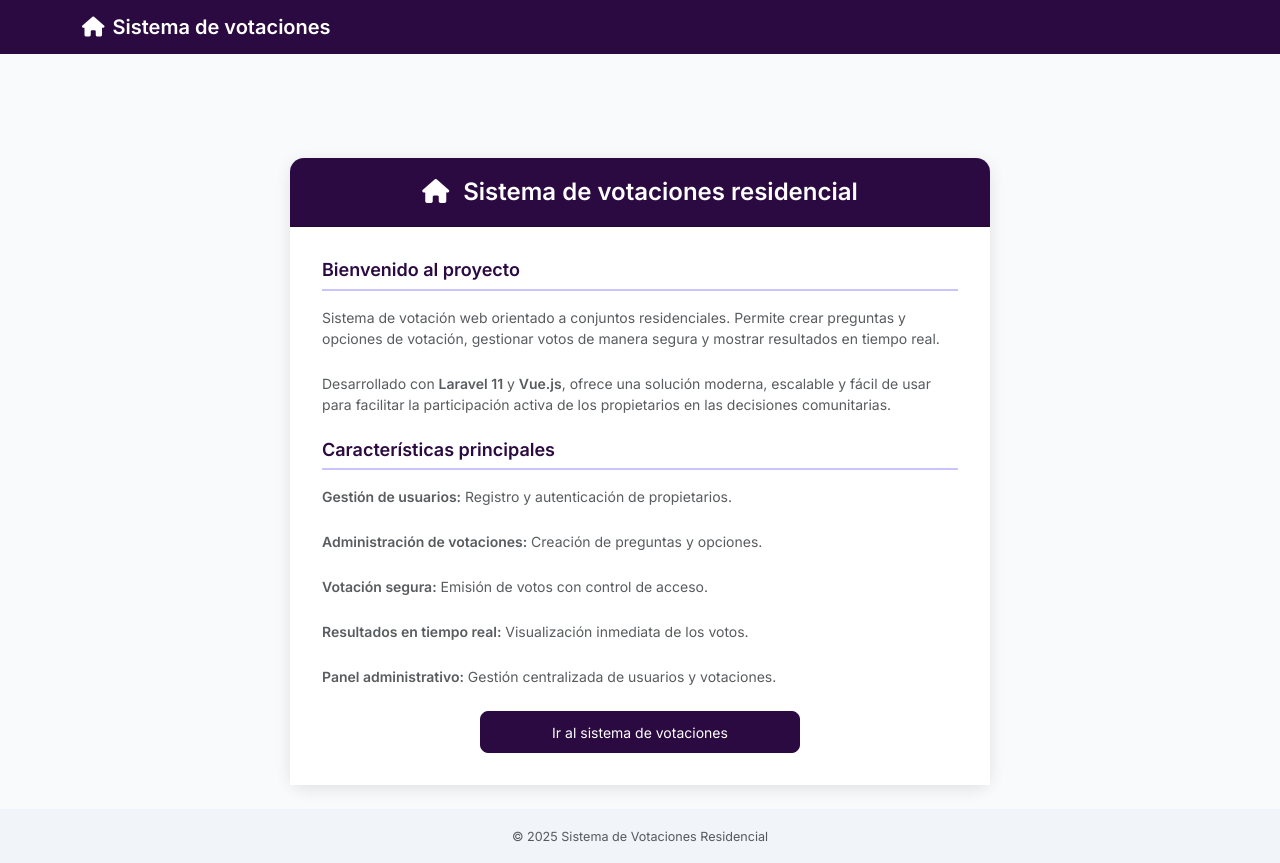
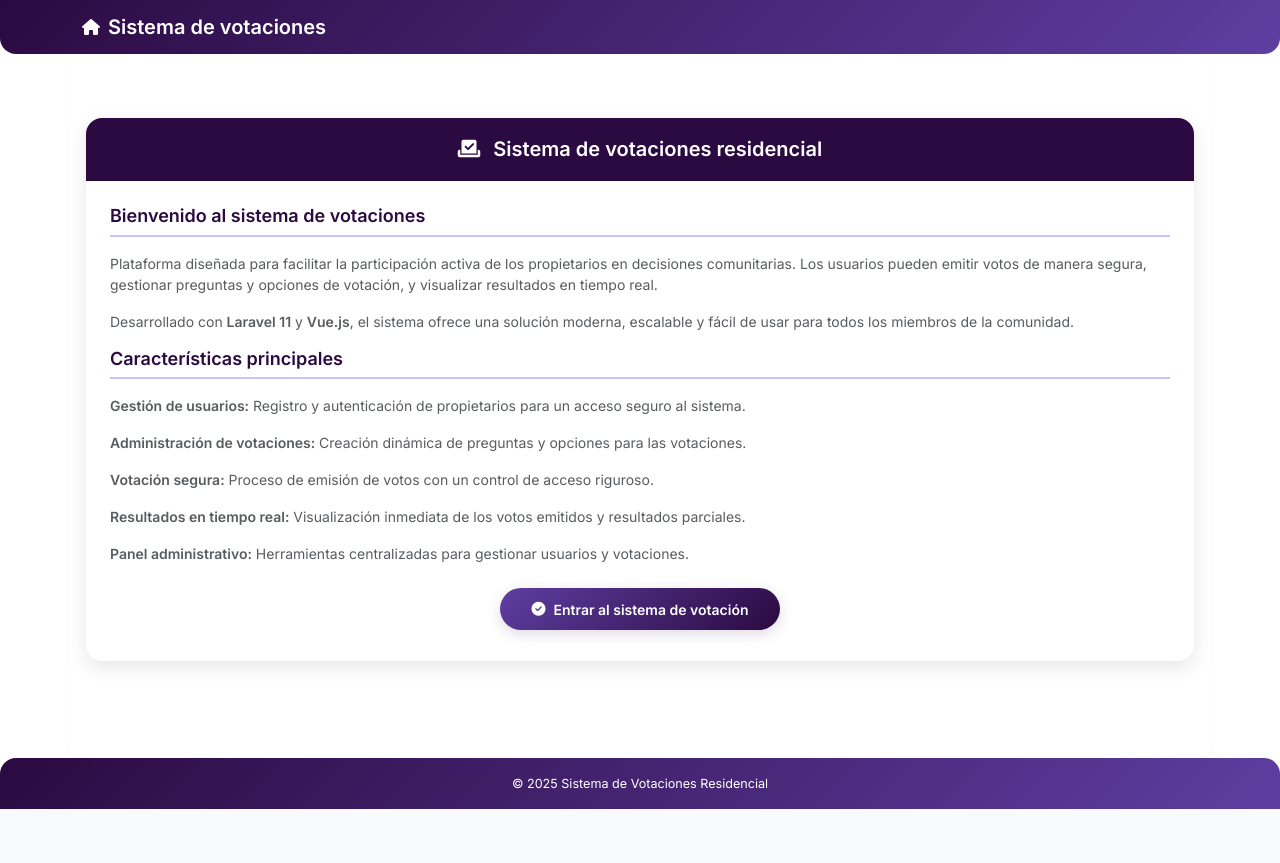
Before and after one commit to josetresdev/residential-voting-frontend, a Vue app: page / in a window 1280 px wide. After the commit the page ends 809 px from the top, so only its background shows below. Built offline with nearby package versions, Linux system fonts and the light colour scheme.

Commit message:
Dashboard menu size

```diff
--- a/src/App.vue
+++ b/src/App.vue
@@ -1,9 +1,12 @@
 <template>
   <div id="app" class="app-wrapper">
     <nav class="navbar-custom">
-      <div class="container-fluid">
+      <div
+        class="container-fluid d-flex justify-content-between align-items-center"
+      >
         <router-link to="/" class="navbar-brand d-flex align-items-center">
-          <i class="fas fa-house me-2"></i> Sistema de votaciones
+          <i class="fas fa-house me-2"></i>
+          <span>Sistema de votaciones</span>
         </router-link>
       </div>
     </nav>
@@ -12,8 +15,8 @@
       <router-view />
     </main>
 
-    <footer class="footer">
-      <small class="text-muted">© 2025 Sistema de Votaciones Residencial</small>
+    <footer class="footer text-center">
+      <small class="text-white">© 2025 Sistema de Votaciones Residencial</small>
     </footer>
   </div>
 </template>
@@ -24,7 +27,82 @@ export default {
 };
 </script>
 
-<!-- Importar el archivo SCSS -->
-<style lang="scss" scoped>
-@import '@/assets/styles/App.scss'; /* Ajusta la ruta según tu estructura de carpetas */
+<style scoped lang="scss">
+@import '@/assets/styles/App.scss';
+
+#app,
+.app-wrapper {
+  font-family: 'Inter', sans-serif;
+  background-color: #ffffff;
+  height: 100%;
+  display: flex;
+  flex-direction: column;
+}
+
+.navbar-custom {
+  background: linear-gradient(135deg, #2b0a41, #5e3ea1);
+  padding: 0.75rem 1rem;
+  color: white;
+  box-shadow: none;
+  border-radius: 0 0 16px 16px;
+
+  .container-fluid {
+    width: 100%;
+    max-width: 1140px;
+    margin-left: auto;
+    margin-right: auto;
+    display: flex;
+    align-items: center;
+    justify-content: space-between;
+    flex-wrap: wrap;
+  }
+
+  .navbar-brand {
+    font-size: 1.25rem;
+    font-weight: 600;
+    color: #fff;
+    text-decoration: none;
+    display: flex;
+    align-items: center;
+    transition: opacity 0.3s ease;
+
+    i {
+      margin-right: 0.5rem;
+      font-size: 1rem;
+    }
+
+    &:hover {
+      opacity: 0.9;
+    }
+  }
+}
+
+.main-content {
+  flex-grow: 1;
+  padding: 2rem 1rem;
+  background-color: #ffffff;
+  border-radius: 12px;
+  box-shadow: 0 2px 6px rgba(0, 0, 0, 0.03);
+  max-width: 1140px;
+  margin: 0 auto;
+}
+
+.footer {
+  background: linear-gradient(135deg, #2b0a41, #5e3ea1);
+  text-align: center;
+  padding: 1em;
+  color: white;
+  font-size: 0.9rem;
+  box-shadow: none;
+  border-radius: 16px 16px 0 0;
+  width: 100%;
+}
+
+.text-white {
+  color: white;
+}
+
+.me-2 {
+  margin-right: 0.5rem;
+}
 </style>
--- a/src/assets/styles/App.scss
+++ b/src/assets/styles/App.scss
@@ -1,20 +1,29 @@
+html,
+body,
 #app,
 .app-wrapper {
+  margin: 0;
+  padding: 0;
+  height: 100%;
+  background-color: #ffffff;
+}
+
+.app-wrapper {
   font-family: 'Inter', sans-serif;
-  background-color: #f9fafb;
-  min-height: 100vh;
   display: flex;
   flex-direction: column;
 }
 
-.navbar-custom {
-  background-color: #2b0a41;
+.navbar-customized {
+  background: linear-gradient(135deg, #2b0a41, #5e3ea1);
   padding: 0.75rem 1rem;
   color: white;
+  box-shadow: none;
+  border-radius: 0 0 16px 16px;
 
   .container-fluid {
     width: 100%;
-    max-width: 1140px;
+    max-width: 100%;
     margin-left: auto;
     margin-right: auto;
     display: flex;
@@ -30,36 +39,27 @@
     text-decoration: none;
     display: flex;
     align-items: center;
+    transition: opacity 0.3s ease;
 
     i {
       margin-right: 0.5rem;
+      font-size: 1rem;
     }
 
     &:hover {
-      opacity: 0.85;
+      opacity: 0.9;
     }
   }
 }
 
-.d-flex {
-  display: flex;
-}
-.flex-column {
-  flex-direction: column;
-}
-.align-items-center {
-  align-items: center;
-}
-.ms-auto {
-  margin-left: auto;
-}
-.me-2 {
-  margin-right: 0.5rem;
-}
-
 .main-content {
   flex-grow: 1;
-  padding: 1.5rem;
+  padding: 2rem 1rem;
+  background-color: #ffffff;
+  border-radius: 12px;
+  box-shadow: 0 2px 6px rgba(0, 0, 0, 0.03);
+  max-width: 100%;
+  margin: 0 auto;
 }
 
 .footer {
@@ -68,8 +68,88 @@
   padding: 1rem;
   color: #6b7280;
   font-size: 0.9rem;
+  box-shadow: none;
+}
+
+.card {
+  width: 100%;
+  max-width: 100%;
+  border-radius: 16px;
+  box-shadow: 0 6px 20px rgba(0, 0, 0, 0.1);
+  border: none;
+  background-color: #ffffff;
+  margin-bottom: 0;
+}
+
+.card-header {
+  background-color: #2b0a41;
+  color: #ffffff;
+  text-align: center;
+  font-size: 1.25rem;
+  font-weight: 600;
+  padding: 1rem;
+  border-radius: 16px 16px 0 0;
+}
+
+.card-body {
+  padding: 1.5rem;
+  color: #6c757d;
+  flex: 1;
+  overflow-y: auto;
+  margin-bottom: 0;
+}
+
+.section-title {
+  font-size: 1.125rem;
+  font-weight: 600;
+  color: #2b0a41;
+  margin-bottom: 1rem;
+  border-bottom: 2px solid #c9c3ff;
+  padding-bottom: 0.5rem;
 }
 
 .text-muted {
+  font-size: 0.875rem;
+  margin-bottom: 1rem;
   color: #6c757d;
 }
+
+ul li {
+  margin-bottom: 0.5rem;
+  font-size: 0.9rem;
+  color: #4b5563;
+}
+
+.btn {
+  font-size: 0.875rem;
+  padding: 0.65rem 1.4rem;
+  border-radius: 999px;
+  text-decoration: none;
+  display: inline-flex;
+  align-items: center;
+  justify-content: center;
+  gap: 0.5rem;
+  width: 100%;
+  max-width: 280px;
+  transition: all 0.3s ease;
+  font-weight: 600;
+  box-shadow: 0 4px 14px rgba(43, 10, 65, 0.15);
+}
+
+.btn-primary {
+  background: linear-gradient(135deg, #5e3ea1, #2b0a41);
+  color: #ffffff;
+  border: none;
+}
+
+.btn-primary:hover {
+  background: linear-gradient(135deg, #7d5fc4, #3e1f60);
+  transform: translateY(-2px);
+  box-shadow: 0 6px 20px rgba(43, 10, 65, 0.3);
+}
+
+@media (max-width: 767px) {
+  .card {
+    width: 100%;
+  }
+}
--- a/src/assets/styles/Home.scss
+++ b/src/assets/styles/Home.scss
@@ -1,31 +1,60 @@
-.home {
-  .container {
-    margin-top: 80px;
+body,
+html,
+#app,
+.app-wrapper {
+  margin: 0;
+  padding: 0;
+  height: 100%;
+  background-color: #ffffff;
+}
+
+.app-wrapper {
+  font-family: 'Inter', sans-serif;
+  display: flex;
+  flex-direction: column;
+  overflow: hidden;
+}
+
+.home-custom {
+  background-color: #FFF;
+  min-height: 80vh;
+  display: flex;
+  justify-content: center;
+  align-items: flex-start;
+  width: 100%;
+  margin: 0;
+  height: 100% !important;
 }
 
 .card {
-    border-radius: 14px;
-    box-shadow: 0 4px 16px rgba(0, 0, 0, 0.05);
+  width: 100%;
+  max-width: 1150px;
+  border-radius: 16px;
+  box-shadow: 0 6px 20px rgba(0, 0, 0, 0.1);
   border: none;
+  background-color: #ffffff;
+  height: 100%;
 }
 
 .card-header {
   background-color: #2b0a41;
   color: #ffffff;
   text-align: center;
-    font-size: 1.75rem;
+  font-size: 1.25rem;
   font-weight: 600;
-    padding: 1.25rem;
-    border-radius: 14px 14px 0 0;
+  padding: 1rem;
+  border-radius: 16px 16px 0 0;
 }
 
 .card-body {
-    padding: 2rem;
-    background-color: #ffffff;
+  padding: 1.5rem;
+  color: #6c757d;
+  flex: 1;
+  overflow-y: auto;
 }
 
 .section-title {
-    font-size: 1.25rem;
+  font-size: 1.125rem;
   font-weight: 600;
   color: #2b0a41;
   margin-bottom: 1rem;
@@ -33,28 +62,48 @@
   padding-bottom: 0.5rem;
 }
 
+.text-muted {
+  font-size: 0.875rem;
+  margin-bottom: 1rem;
+  color: #6c757d;
+}
+
 ul li {
   margin-bottom: 0.5rem;
-    font-size: 0.95rem;
+  font-size: 0.9rem;
   color: #4b5563;
 }
 
+.btn {
+  font-size: 0.875rem;
+  padding: 0.65rem 1.4rem;
+  border-radius: 999px;
+  text-decoration: none;
+  display: inline-flex;
+  align-items: center;
+  justify-content: center;
+  gap: 0.5rem;
+  width: 100%;
+  max-width: 280px;
+  transition: all 0.3s ease;
+  font-weight: 600;
+  box-shadow: 0 4px 14px rgba(43, 10, 65, 0.15);
+}
+
 .btn-primary {
-    background-color: #2b0a41;
-    border-color: #2b0a41;
-    font-size: 1rem;
-    padding: 0.6rem 1.4rem;
-    border-radius: 8px;
-    color: #fff;
-    text-decoration: none;
+  background: linear-gradient(135deg, #5e3ea1, #2b0a41);
+  color: #ffffff;
+  border: none;
 }
 
 .btn-primary:hover {
-    background-color: #856ca0;
-    border-color: #856ca0;
+  background: linear-gradient(135deg, #7d5fc4, #3e1f60);
+  transform: translateY(-2px);
+  box-shadow: 0 6px 20px rgba(43, 10, 65, 0.3);
 }
 
-  .btn-primary i {
-    margin-right: 0.5rem;
+@media (max-width: 767px) {
+  .card {
+    width: 100%;
   }
 }
--- a/src/views/HomeView.vue
+++ b/src/views/HomeView.vue
@@ -1,52 +1,51 @@
 <template>
-  <div class="home">
-    <div class="container">
+  <div class="home-custom">
     <div class="card">
       <div class="card-header">
-          <i class="fas fa-house me-2"></i>
+        <i class="fas fa-vote-yea me-2"></i>
         Sistema de votaciones residencial
       </div>
       <div class="card-body">
-          <h2 class="section-title">Bienvenido al proyecto</h2>
+        <h2 class="section-title">Bienvenido al sistema de votaciones</h2>
         <p class="text-muted">
-            Sistema de votación web orientado a conjuntos residenciales. Permite
-            crear preguntas y opciones de votación, gestionar votos de manera
-            segura y mostrar resultados en tiempo real.
+          Plataforma diseñada para facilitar la participación activa de los
+          propietarios en decisiones comunitarias. Los usuarios pueden emitir
+          votos de manera segura, gestionar preguntas y opciones de votación, y
+          visualizar resultados en tiempo real.
         </p>
         <p class="text-muted">
           Desarrollado con <strong>Laravel 11</strong> y
-            <strong>Vue.js</strong>, ofrece una solución moderna, escalable y
-            fácil de usar para facilitar la participación activa de los
-            propietarios en las decisiones comunitarias.
+          <strong>Vue.js</strong>, el sistema ofrece una solución moderna,
+          escalable y fácil de usar para todos los miembros de la comunidad.
         </p>
 
         <h2 class="section-title">Características principales</h2>
         <p class="text-muted">
           <strong>Gestión de usuarios:</strong> Registro y autenticación de
-            propietarios.
+          propietarios para un acceso seguro al sistema.
         </p>
         <p class="text-muted">
-            <strong>Administración de votaciones:</strong> Creación de preguntas
-            y opciones.
+          <strong>Administración de votaciones:</strong> Creación dinámica de
+          preguntas y opciones para las votaciones.
         </p>
         <p class="text-muted">
-            <strong>Votación segura:</strong> Emisión de votos con control de
-            acceso.
+          <strong>Votación segura:</strong> Proceso de emisión de votos con un
+          control de acceso riguroso.
         </p>
         <p class="text-muted">
-            <strong>Resultados en tiempo real:</strong> Visualización inmediata
-            de los votos.
+          <strong>Resultados en tiempo real:</strong> Visualización inmediata de
+          los votos emitidos y resultados parciales.
         </p>
         <p class="text-muted">
-            <strong>Panel administrativo:</strong> Gestión centralizada de
-            usuarios y votaciones.
+          <strong>Panel administrativo:</strong> Herramientas centralizadas para
+          gestionar usuarios y votaciones.
         </p>
 
         <div class="text-center mt-4">
           <router-link to="/login" class="btn btn-primary">
-              Ir al sistema de votaciones
+            <i class="fas fa-circle-check"></i>
+            <span>Entrar al sistema de votación</span>
           </router-link>
-          </div>
         </div>
       </div>
     </div>
@@ -60,41 +59,65 @@ export default {
 </script>
 
 <style scoped lang="scss">
-.home {
-  margin-top: 3rem;
+body,
+html,
+#app,
+.app-wrapper {
+  margin: 0;
+  padding: 0;
+  height: 100%;
+  background-color: #ffffff;
 }
 
-.container {
+.app-wrapper {
+  font-family: 'Inter', sans-serif;
+  display: flex;
+  flex-direction: column;
+  overflow: hidden;
+}
+
+.home-custom {
+  background-color: #ffffff;
+  min-height: 80vh;
   display: flex;
   justify-content: center;
-  align-items: center;
+  align-items: flex-start;
+  width: 100%;
+  margin: 0;
+  height: 100% !important;
 }
 
 .card {
   width: 100%;
-  max-width: 700px; /* Card mucho más ancho */
-  border-radius: 14px;
-  box-shadow: 0 4px 16px rgba(0, 0, 0, 0.1); /* Sombra más suave */
+  max-width: 1150px;
+  border-radius: 16px;
+  box-shadow: 0 6px 20px rgba(0, 0, 0, 0.1);
   border: none;
+  background-color: #ffffff;
+  margin-bottom: 0;
+  margin-top: 2rem; /* Espacio adicional arriba del card */
+  margin-bottom: 2rem; /* Espacio adicional abajo del card */
 }
 
 .card-header {
   background-color: #2b0a41;
   color: #ffffff;
   text-align: center;
-  font-size: 1.5rem; /* Tamaño de fuente ajustado */
+  font-size: 1.25rem;
   font-weight: 600;
   padding: 1rem;
-  border-radius: 14px 14px 0 0;
+  border-radius: 16px 16px 0 0;
 }
 
 .card-body {
-  padding: 2rem; /* Más espacio para el contenido */
-  background-color: #ffffff;
+  padding: 1.5rem;
+  color: #6c757d;
+  min-height: 60vh;
+  overflow: hidden;
 }
 
 .section-title {
-  font-size: 1.125rem; /* Tamaño de fuente ajustado */
+  font-size: 1.125rem;
   font-weight: 600;
   color: #2b0a41;
   margin-bottom: 1rem;
@@ -103,33 +126,48 @@ export default {
 }
 
 .text-muted {
-  font-size: 0.875rem; /* Fuente más pequeña */
-  margin-bottom: 1.5rem;
+  font-size: 0.875rem;
+  margin-bottom: 1rem;
   color: #6c757d;
 }
 
+ul li {
+  margin-bottom: 0.5rem;
+  font-size: 0.9rem;
+  color: #4b5563;
+}
+
 .btn {
-  font-size: 0.875rem; /* Tamaño de fuente ajustado */
-  padding: 0.6rem 1.2rem; /* Botón con tamaño ajustado */
-  border-radius: 8px;
+  font-size: 0.875rem;
+  padding: 0.65rem 1.4rem;
+  border-radius: 999px;
   text-decoration: none;
-  display: inline-block;
+  display: inline-flex;
+  align-items: center;
+  justify-content: center;
+  gap: 0.5rem;
   width: 100%;
-  max-width: 320px; /* Ancho ajustado */
+  max-width: 280px;
+  transition: all 0.3s ease;
+  font-weight: 600;
+  box-shadow: 0 4px 14px rgba(43, 10, 65, 0.15);
 }
 
 .btn-primary {
-  background-color: #2b0a41;
-  border-color: #2b0a41;
+  background: linear-gradient(135deg, #5e3ea1, #2b0a41);
   color: #ffffff;
+  border: none;
 }
 
 .btn-primary:hover {
-  background-color: #856ca0;
-  border-color: #856ca0;
+  background: linear-gradient(135deg, #7d5fc4, #3e1f60);
+  transform: translateY(-2px);
+  box-shadow: 0 6px 20px rgba(43, 10, 65, 0.3);
 }
 
-.mb-3 {
-  margin-bottom: 0.75rem; /* Espaciado ajustado */
+@media (max-width: 767px) {
+  .card {
+    width: 100%;
+  }
 }
 </style>
```
Also changed, not shown: src/components/Sidebar.vue (+53 -40 lines), src/views/admin/AdminDashboard.vue (+12 -13 lines), src/views/auth/LoginView.vue (+42 -33 lines). Lines whose indentation alone changed are shown as unchanged.
